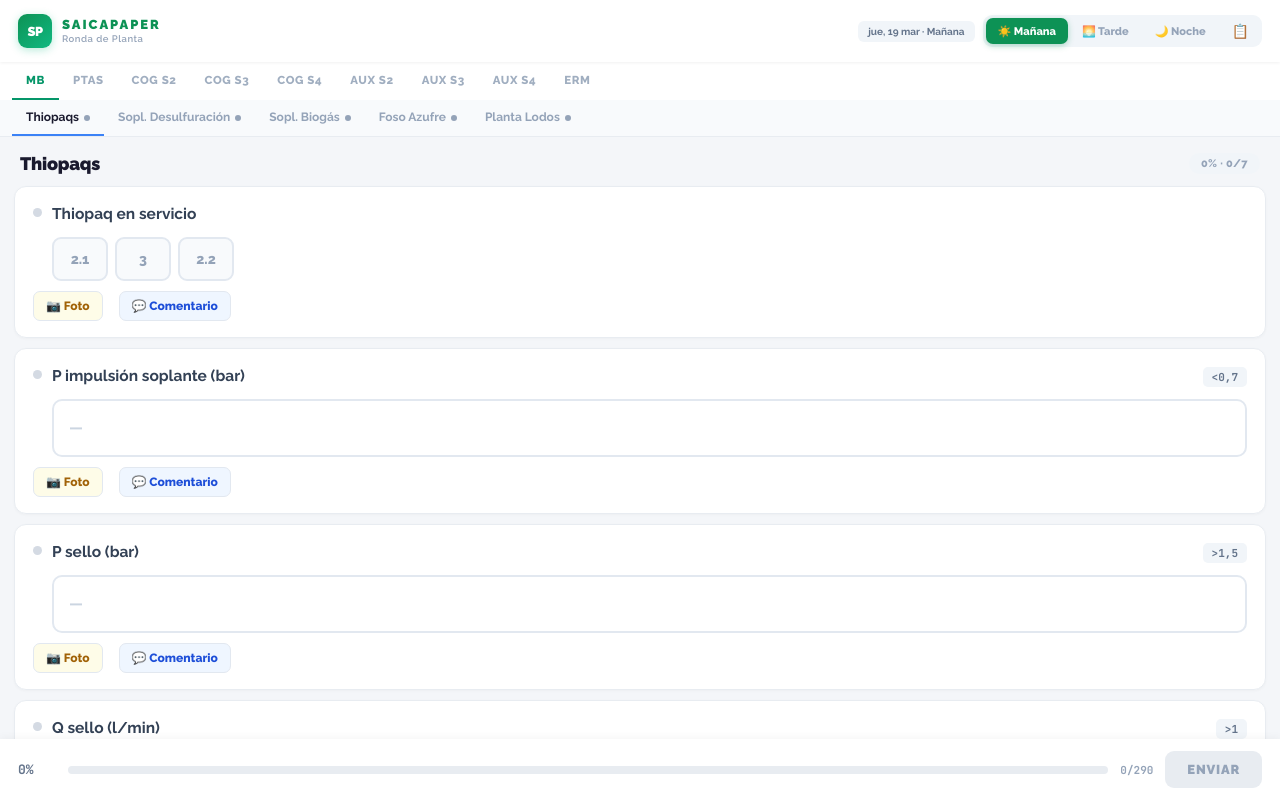
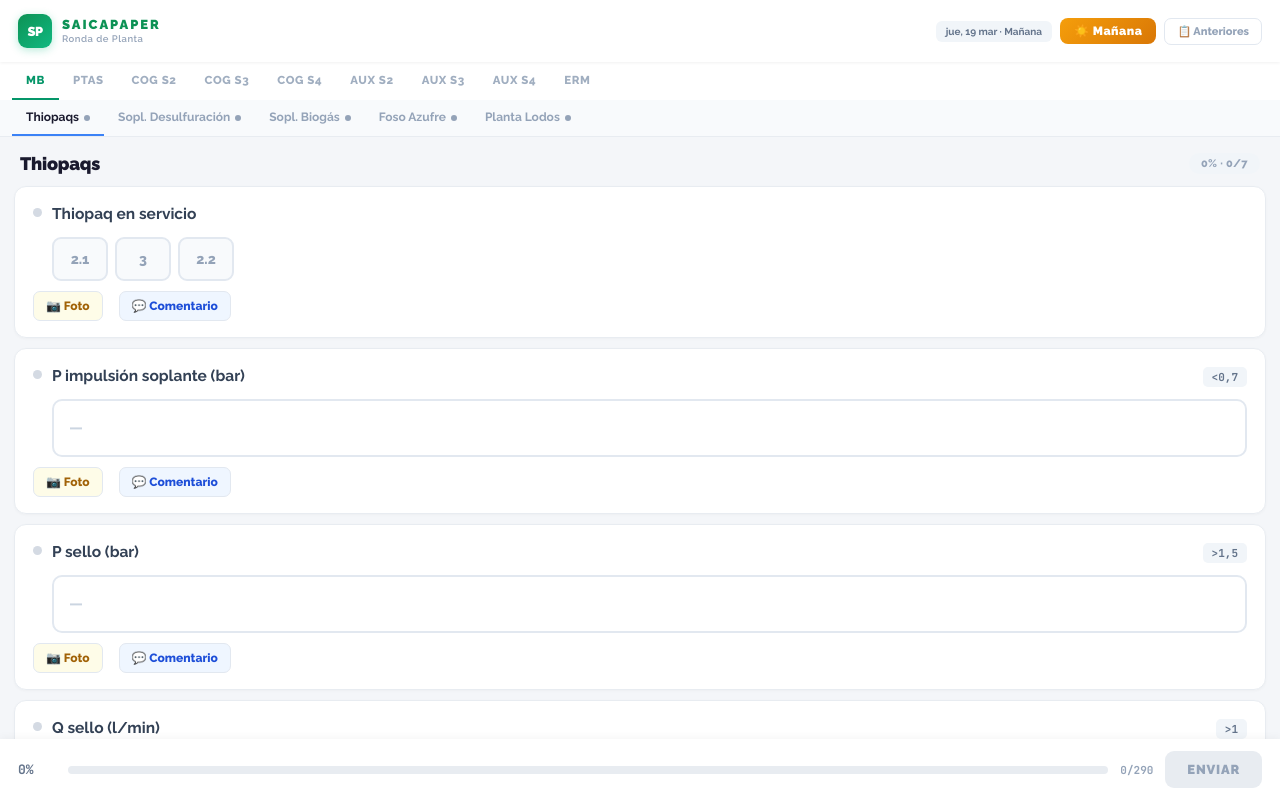
Before and after one commit to jmmiguelberges-cell/AppSaica, a plain HTML site: page index.html in a window 1280 px wide. Drawn offline with Linux system fonts and the light colour scheme.

Commit message:
Add files via upload

```diff
--- a/index.html
+++ b/index.html
@@ -44,21 +44,25 @@ html,body{
 .brand-sub{font-size:9.5px;font-weight:600;color:#94a3b8;letter-spacing:0.5px;margin-top:2px}
 .top-right{display:flex;align-items:center;gap:8px}
 .date-badge{font-size:10px;font-weight:700;color:#64748b;background:#f1f5f9;padding:5px 10px;border-radius:6px}
-.turno-group{display:flex;gap:2px;background:#f1f5f9;border-radius:9px;padding:3px}
-.turno-btn{
-  padding:6px 12px;font-size:11px;font-weight:800;border-radius:7px;border:none;
-  background:transparent;color:#94a3b8;cursor:pointer;font-family:inherit;transition:all .2s;
+.turno-fixed{
+  padding:6px 14px;font-size:12px;font-weight:900;border-radius:8px;
+  color:#fff;letter-spacing:0.5px;
 }
-.turno-btn.active{background:#0d9255;color:#fff;box-shadow:0 2px 6px rgba(13,146,85,0.3)}
-.hist-toggle{
-  padding:6px 10px;font-size:14px;border-radius:7px;border:none;
-  background:transparent;color:#94a3b8;cursor:pointer;font-family:inherit;transition:all .2s;
-  margin-left:2px;line-height:1;
+.turno-fixed.t-m{background:linear-gradient(135deg,#f59e0b,#d97706)}
+.turno-fixed.t-t{background:linear-gradient(135deg,#f97316,#ea580c)}
+.turno-fixed.t-n{background:linear-gradient(135deg,#6366f1,#4f46e5)}
+.hist-btn{
+  padding:6px 12px;font-size:11px;font-weight:800;border-radius:7px;border:1.5px solid #e2e8f0;
+  background:#fff;color:#94a3b8;cursor:pointer;font-family:inherit;transition:all .2s;
 }
-.hist-toggle.on{background:#dbeafe;color:#2563eb}
+.hist-btn.on{background:#dbeafe;color:#1d4ed8;border-color:#93c5fd}
 .hist-banner{
   padding:8px 18px;font-size:12px;font-weight:700;color:#1e40af;
   background:#eff6ff;border-bottom:1px solid #bfdbfe;
+}
+.hist-loading{
+  padding:8px 18px;font-size:12px;font-weight:700;color:#64748b;
+  background:#f8fafc;border-bottom:1px solid #e2e8f0;text-align:center;
 }
 .prev-val{
   margin:0 0 8px 18px;padding:6px 12px;border-radius:8px;
@@ -305,7 +309,8 @@ html,body{
     </div>
     <div class="top-right">
       <div class="date-badge" id="dateBadge"></div>
-      <div class="turno-group" id="turnoGroup"></div>
+      <div class="turno-fixed" id="turnoFixed"></div>
+      <button class="hist-btn" id="histBtn" onclick="toggleHist()">📋 Anteriores</button>
     </div>
   </div>
 
@@ -699,21 +704,24 @@ function getFechaISO(){return curFecha.toISOString().slice(0,10);}
 // ── LOAD PREVIOUS TURNOS ──
 async function loadPrevTurnos(){
   if(!SUPABASE_URL||!SUPABASE_KEY){prevTurnos=[];return;}
-  const fechaStr=getFechaISO();
-  // Get last 3 rondas before current turno for context
   try{
-    const r=await fetch(SUPABASE_URL+"/rest/v1/rondas?order=created_at.desc&limit=3&fecha=lte."+fechaStr+"T23:59:59",{
+    // Get last 5 rondas, then filter out current turno+date
+    const r=await fetch(SUPABASE_URL+"/rest/v1/rondas?order=created_at.desc&limit=5",{
       headers:{apikey:SUPABASE_KEY,Authorization:"Bearer "+SUPABASE_KEY}
     });
     if(r.ok){
       const all=await r.json();
-      // Filter: only previous turnos (not current turno+date combo)
+      const fechaStr=getFechaISO();
       prevTurnos=all.filter(x=>{
-        const sameDateTurno=(x.fecha?.slice(0,10)===fechaStr && x.turno===curTurno);
-        return !sameDateTurno;
+        // Exclude if same date+turno as current
+        const xDate=x.fecha?x.fecha.slice(0,10):(x.created_at?x.created_at.slice(0,10):"");
+        return !(xDate===fechaStr && x.turno===curTurno);
       }).slice(0,2);
+    }else{
+      console.log("Prev load status:",r.status);
+      prevTurnos=[];
     }
-  }catch(e){console.log("Prev load err:",e);}
+  }catch(e){console.log("Prev load err:",e);prevTurnos=[];}
 }
 
 function prevVal(itemId){
@@ -743,19 +751,41 @@ function getDate(){return curFecha.toLocaleDateString("es-ES",{weekday:"short",d
 function getISO(){return curFecha.toISOString();}
 function toast(m,t){const e=document.getElementById("toast");e.textContent=m;e.className="toast show "+t;setTimeout(()=>e.className="toast",3000);}
 
-function changeTurno(t){curTurno=t;rDate();rTurnos();loadPrevTurnos().then(()=>rBody());}
-async function toggleHist(){showHist=!showHist;rTurnos();if(showHist&&prevTurnos.length===0)await loadPrevTurnos();rBody();}
+async function toggleHist(){
+  showHist=!showHist;
+  rTurnoFixed();
+  if(showHist){
+    if(prevTurnos.length===0){
+      // Show loading state in body
+      const body=document.getElementById("bodyEl");
+      const existing=body.innerHTML;
+      body.insertAdjacentHTML("afterbegin",'<div class="hist-loading">Cargando turnos anteriores...</div>');
+      await loadPrevTurnos();
+      if(prevTurnos.length===0){
+        toast("No hay rondas anteriores en Supabase","err");
+        showHist=false;
+        rTurnoFixed();
+      }
+    }
+    rBody();
+  } else {
+    rBody();
+  }
+}
 
 // ── RENDER ──
-function R(){rDate();rTurnos();rZones();rSecs();rBody();rFooter();}
+function R(){rDate();rTurnoFixed();rZones();rSecs();rBody();rFooter();}
 function rDate(){document.getElementById("dateBadge").textContent=getTurnoLabel();}
-function rTurnos(){
-  const tg=document.getElementById("turnoGroup");
-  const turnos=["Mañana","Tarde","Noche"];
+function rTurnoFixed(){
+  const el=document.getElementById("turnoFixed");
   const icons={"Mañana":"☀️","Tarde":"🌅","Noche":"🌙"};
-  tg.innerHTML=turnos.map(t=>
-    `<button class="turno-btn${curTurno===t?" active":""}" onclick="changeTurno('${t}')">${icons[t]} ${t}</button>`
-  ).join("")+`<button class="hist-toggle${showHist?" on":""}" onclick="toggleHist()" title="Ver turnos anteriores">📋</button>`;
+  const cls=curTurno==="Mañana"?"t-m":curTurno==="Tarde"?"t-t":"t-n";
+  el.className="turno-fixed "+cls;
+  el.textContent=icons[curTurno]+" "+curTurno;
+  // Update hist button state
+  const hb=document.getElementById("histBtn");
+  hb.className="hist-btn"+(showHist?" on":"");
+  hb.textContent=showHist?"📋 Ocultar":"📋 Anteriores";
 }
 function rZones(){
   const nav=document.getElementById("zoneNav");
```
